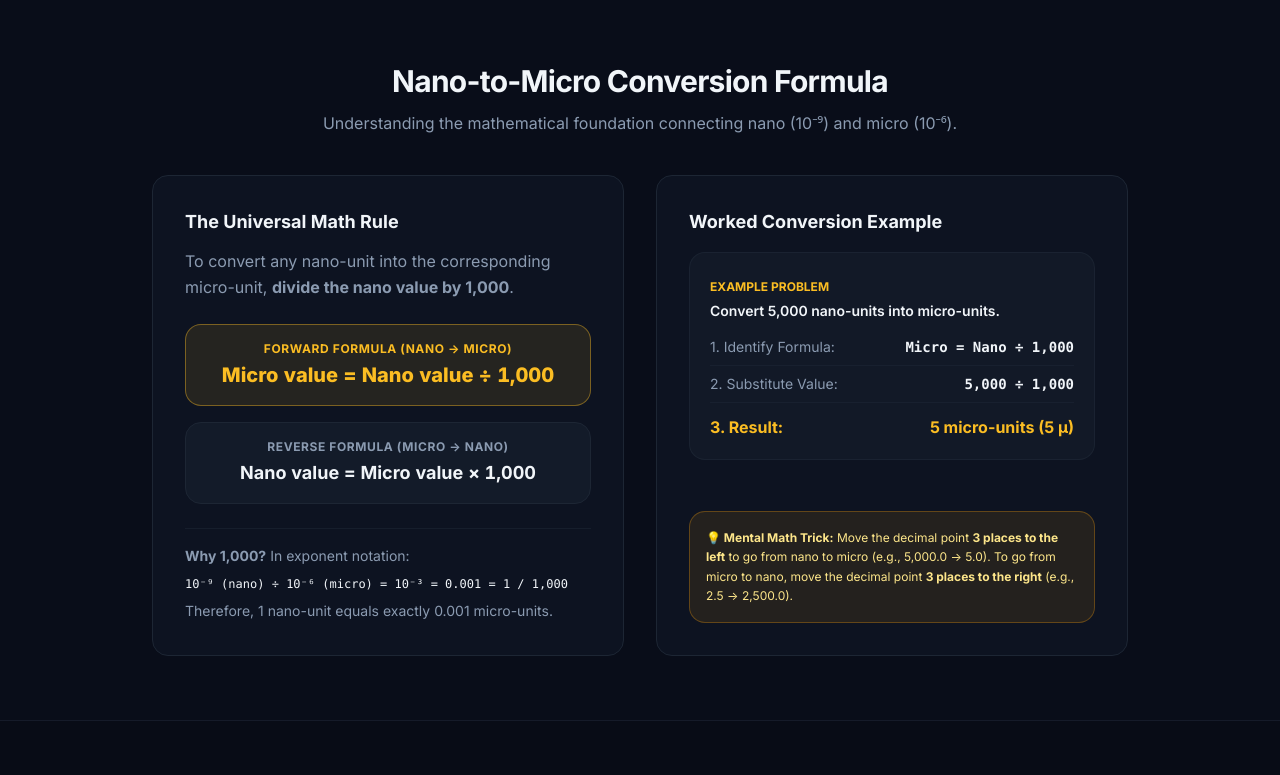
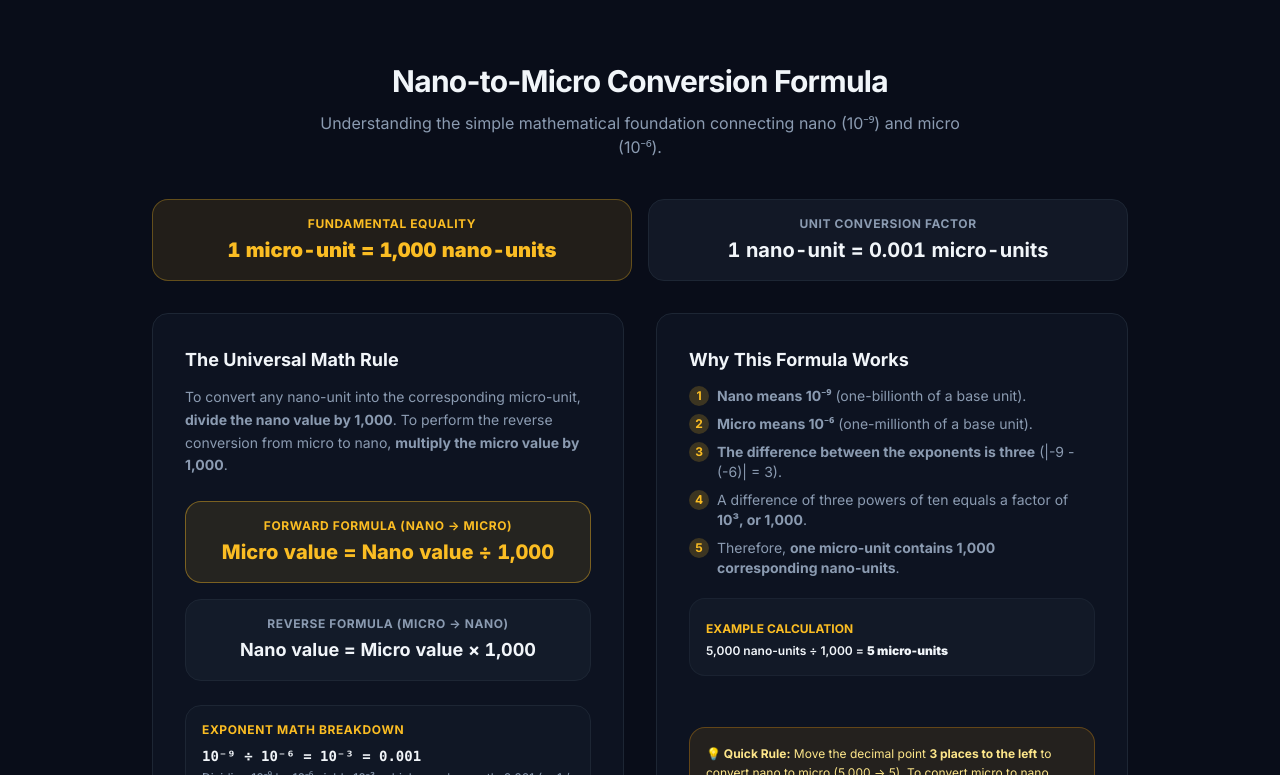
Before and after one commit to maryam-2021/NanoToMicro, a React (Vite) app in the folder app/: page /nano-to-micro-conversion in a window 1280 px wide. Shown: the part 1265-2040 px from the top of the page. Built offline with nearby package versions, Linux system fonts and the light colour scheme.

Commit message:
Update Nano-to-Micro Conversion Formula section with exponent breakdown and math cards

```diff
--- a/app/src/pages/NanoToMicroHubPage.tsx
+++ b/app/src/pages/NanoToMicroHubPage.tsx
@@ -443,16 +443,32 @@ export default function NanoToMicroHubPage() {
           <div className="mb-10 text-center">
             <h2 className="text-2xl font-bold tracking-tight sm:text-3xl">Nano-to-Micro Conversion Formula</h2>
             <p className="mx-auto mt-3 max-w-2xl text-muted-foreground">
-              Understanding the mathematical foundation connecting nano (10⁻⁹) and micro (10⁻⁶).
+              Understanding the simple mathematical foundation connecting nano (10⁻⁹) and micro (10⁻⁶).
             </p>
+          </div>
+
+          {/* Key Relationship Badges */}
+          <div className="mb-8 grid gap-4 sm:grid-cols-2">
+            <div className="rounded-xl border border-primary/30 bg-primary/10 p-4 text-center">
+              <span className="block text-xs font-bold uppercase tracking-wider text-primary">Fundamental Equality</span>
+              <span className="numeric mt-1 block text-lg font-black text-primary sm:text-xl">
+                1 micro-unit = 1,000 nano-units
+              </span>
+            </div>
+            <div className="rounded-xl border border-border bg-secondary/60 p-4 text-center">
+              <span className="block text-xs font-bold uppercase tracking-wider text-muted-foreground">Unit Conversion Factor</span>
+              <span className="numeric mt-1 block text-lg font-bold text-foreground sm:text-xl">
+                1 nano-unit = 0.001 micro-units
+              </span>
+            </div>
           </div>
 
           <div className="grid gap-8 lg:grid-cols-2">
             {/* Core Formula Breakdown */}
             <div className="rounded-2xl border border-border bg-card p-6 sm:p-8">
               <h3 className="text-lg font-bold text-foreground">The Universal Math Rule</h3>
-              <p className="mt-3 leading-relaxed text-muted-foreground">
-                To convert any nano-unit into the corresponding micro-unit, <strong>divide the nano value by 1,000</strong>.
+              <p className="mt-3 text-sm leading-relaxed text-muted-foreground">
+                To convert any nano-unit into the corresponding micro-unit, <strong>divide the nano value by 1,000</strong>. To perform the reverse conversion from micro to nano, <strong>multiply the micro value by 1,000</strong>.
               </p>
 
               {/* Formulas Display */}
@@ -471,50 +487,56 @@ export default function NanoToMicroHubPage() {
                 </div>
               </div>
 
-              {/* Scientific Ratio Explanation */}
-              <div className="mt-6 border-t border-border/60 pt-4 text-sm leading-relaxed text-muted-foreground">
-                <p>
-                  <strong>Why 1,000?</strong> In exponent notation:
+              {/* Brief Exponent Explanation */}
+              <div className="mt-6 rounded-xl border border-border bg-secondary/30 p-4">
+                <span className="block text-xs font-bold uppercase tracking-wider text-primary">Exponent Math Breakdown</span>
+                <p className="numeric mt-2 font-mono text-sm font-bold text-foreground">
+                  10⁻⁹ ÷ 10⁻⁶ = 10⁻³ = 0.001
                 </p>
-                <p className="numeric mt-2 font-mono text-xs text-foreground">
-                  10⁻⁹ (nano) ÷ 10⁻⁶ (micro) = 10⁻³ = 0.001 = 1 / 1,000
-                </p>
-                <p className="mt-2">
-                  Therefore, 1 nano-unit equals exactly 0.001 micro-units.
+                <p className="mt-1 text-xs text-muted-foreground">
+                  Dividing 10⁻⁹ by 10⁻⁶ yields 10⁻³, which equals exactly 0.001 (or 1 / 1,000).
                 </p>
               </div>
             </div>
 
-            {/* Worked Example Card & Decimal Shortcut */}
+            {/* Why This Works & Worked Example */}
             <div className="flex flex-col justify-between rounded-2xl border border-border bg-card p-6 sm:p-8">
               <div>
-                <h3 className="text-lg font-bold text-foreground">Worked Conversion Example</h3>
-                <div className="mt-4 rounded-xl border border-border/80 bg-secondary/50 p-5">
-                  <span className="text-xs font-bold uppercase text-primary">Example Problem</span>
-                  <p className="mt-1 text-sm font-semibold text-foreground">
-                    Convert 5,000 nano-units into micro-units.
+                <h3 className="text-lg font-bold text-foreground">Why This Formula Works</h3>
+                <ol className="mt-3 space-y-2 text-xs sm:text-sm text-muted-foreground">
+                  <li className="flex items-start gap-2">
+                    <span className="flex h-5 w-5 shrink-0 items-center justify-center rounded-full bg-primary/20 text-xs font-bold text-primary">1</span>
+                    <span><strong>Nano means 10⁻⁹</strong> (one-billionth of a base unit).</span>
+                  </li>
+                  <li className="flex items-start gap-2">
+                    <span className="flex h-5 w-5 shrink-0 items-center justify-center rounded-full bg-primary/20 text-xs font-bold text-primary">2</span>
+                    <span><strong>Micro means 10⁻⁶</strong> (one-millionth of a base unit).</span>
+                  </li>
+                  <li className="flex items-start gap-2">
+                    <span className="flex h-5 w-5 shrink-0 items-center justify-center rounded-full bg-primary/20 text-xs font-bold text-primary">3</span>
+                    <span><strong>The difference between the exponents is three</strong> (|-9 - (-6)| = 3).</span>
+                  </li>
+                  <li className="flex items-start gap-2">
+                    <span className="flex h-5 w-5 shrink-0 items-center justify-center rounded-full bg-primary/20 text-xs font-bold text-primary">4</span>
+                    <span>A difference of three powers of ten equals a factor of <strong>10³, or 1,000</strong>.</span>
+                  </li>
+                  <li className="flex items-start gap-2">
+                    <span className="flex h-5 w-5 shrink-0 items-center justify-center rounded-full bg-primary/20 text-xs font-bold text-primary">5</span>
+                    <span>Therefore, <strong>one micro-unit contains 1,000 corresponding nano-units</strong>.</span>
+                  </li>
+                </ol>
+
+                <div className="mt-5 rounded-xl border border-border/80 bg-secondary/50 p-4">
+                  <span className="text-xs font-bold uppercase text-primary">Example Calculation</span>
+                  <p className="mt-1 text-xs font-semibold text-foreground">
+                    5,000 nano-units ÷ 1,000 = <strong>5 micro-units</strong>
                   </p>
-
-                  <div className="mt-4 space-y-2 text-xs sm:text-sm">
-                    <div className="flex justify-between border-b border-border/60 pb-2">
-                      <span className="text-muted-foreground">1. Identify Formula:</span>
-                      <span className="font-mono font-bold">Micro = Nano ÷ 1,000</span>
-                    </div>
-                    <div className="flex justify-between border-b border-border/60 pb-2">
-                      <span className="text-muted-foreground">2. Substitute Value:</span>
-                      <span className="font-mono font-bold">5,000 ÷ 1,000</span>
-                    </div>
-                    <div className="flex justify-between pt-1 text-base font-bold text-primary">
-                      <span>3. Result:</span>
-                      <span>5 micro-units (5 µ)</span>
-                    </div>
-                  </div>
                 </div>
               </div>
 
               {/* Decimal Point Shortcut Tip */}
               <div className="mt-6 rounded-xl border border-amber-500/30 bg-amber-500/10 p-4 text-xs leading-relaxed text-amber-200">
-                <span className="font-bold">💡 Mental Math Trick:</span> Move the decimal point <strong>3 places to the left</strong> to go from nano to micro (e.g., 5,000.0 → 5.0). To go from micro to nano, move the decimal point <strong>3 places to the right</strong> (e.g., 2.5 → 2,500.0).
+                <span className="font-bold">💡 Quick Rule:</span> Move the decimal point <strong>3 places to the left</strong> to convert nano to micro (5,000 → 5). To convert micro to nano, move the decimal point <strong>3 places to the right</strong> (5 → 5,000).
               </div>
             </div>
           </div>
```
